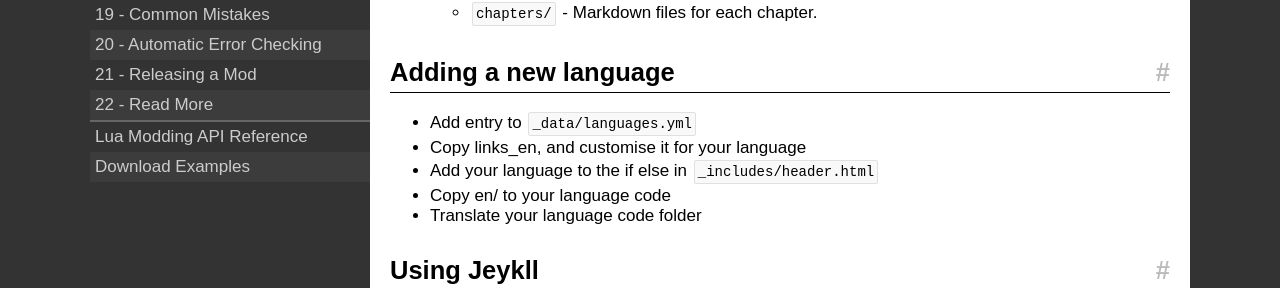
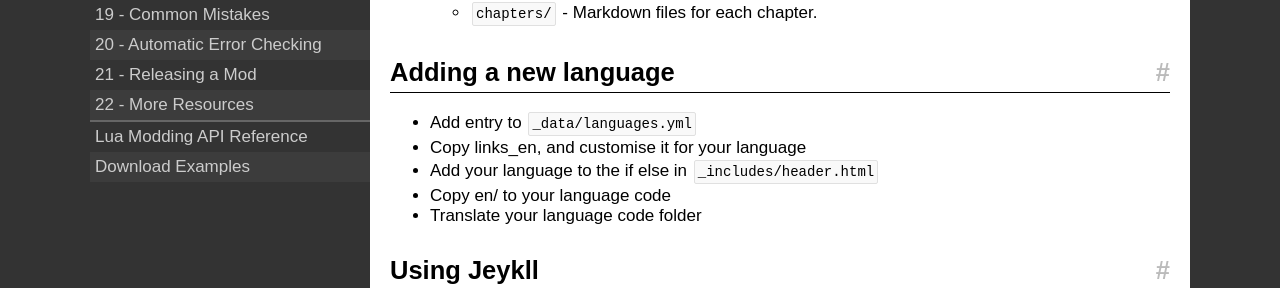
Before and after one commit to rubenwardy/minetest_modding_book, a Jekyll site: the page built from README.md, in a window 1280 px wide and 900 px high, scrolled down 417 px. Shown: the part 165-453 px from the top of the window. Built offline with Jekyll 4.4.1, drawn with Linux system fonts in a browser that asks for light colours; nearby versions of some CDN libraries.

Commit message:
Rename Read More to More Resources

```diff
--- a/_data/links_en.yml
+++ b/_data/links_en.yml
@@ -97,7 +97,7 @@
   num: 21
   link: chapters/releasing.html
 
-- title: Read More
+- title: More Resources
   num: 22
   link: chapters/readmore.html
 
```
